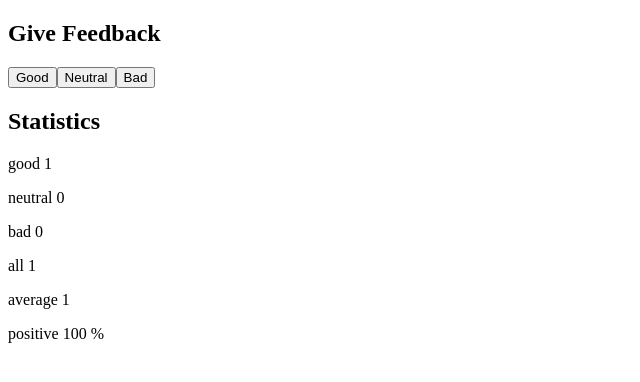
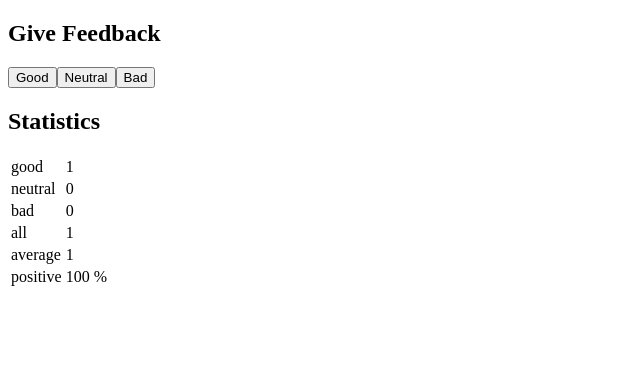
Before and after one commit to Pramod-Kumar-G/full-stack-open, a React (Vite) app in the folder part1/unicafe/: page / in a window 1280 px wide. Both pictures are taken after a click on the button "Good". Shown: the top 382 px of the page, without its empty margins (0-640 px from the left). Built offline with nearby package versions, Linux system fonts and the light colour scheme.

Commit message:
implement solution for exercise 1.11

```diff
--- a/part1/unicafe/src/App.jsx
+++ b/part1/unicafe/src/App.jsx
@@ -1,8 +1,14 @@
 import { useState } from "react"
 
 const Button = ({ text, onClick }) => <button onClick={onClick}>{text}</button>
-const StatisticLine = ({ text, value }) => <p>{text} {value}</p>
-
+const StatisticLine = ({ text, value }) => {
+    return (
+        <tr>
+            <td>{text}</td>
+            <td> {value}</td>
+        </tr>
+    )
+}
 const Statistics = ({ good, neutral, bad }) => {
     const total = good + neutral + bad
     let average = (good - bad) / total
@@ -18,12 +24,14 @@
     return (
         <>
             <h2>Statistics</h2>
+            <table>
                 <StatisticLine text="good" value={good} />
                 <StatisticLine text="neutral" value={neutral} />
                 <StatisticLine text="bad" value={bad} />
                 <StatisticLine text="all" value={total} />
                 <StatisticLine text="average" value={average} />
                 <StatisticLine text="positive" value={positive + " %"} />
+            </table>
         </>
     )
 }
```
Lines whose indentation alone changed are shown as unchanged.
